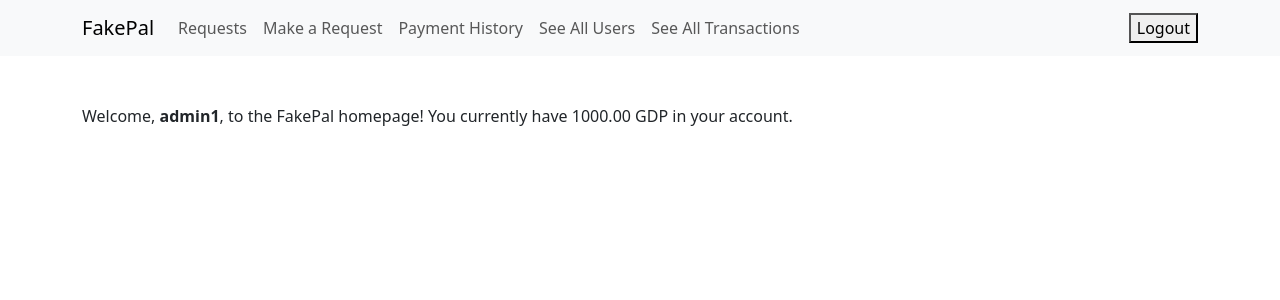
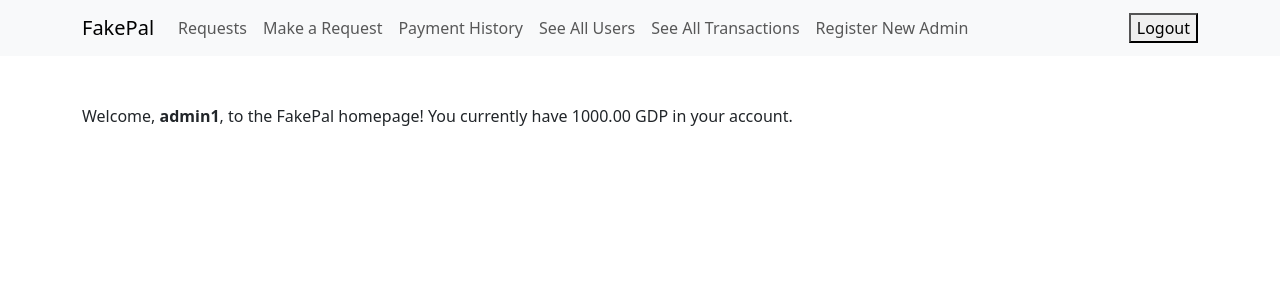
Before and after one commit to tnaccarato/Fakepal, a Django app: page /webapps2024/home/ in a window 1280 px wide. Shown: the top 300 px of the page. Run offline with Django 5.2, Linux system fonts and the light colour scheme; a user stored in the database is signed in; data comes from the database, SQL or seed files in the repository; both versions use the stored data as it was after the commit.

Commit message:
Add register new admin to navbar

```diff
--- a/templates/base.html
+++ b/templates/base.html
@@ -44,6 +44,9 @@
                         <li class="nav-item">
                             <a class="nav-link" href="{% url 'payapp:admin_all_transactions' %}">See All Transactions</a>
                         </li>
+                        <li class="nav-item">
+                            <a class="nav-link" href="{% url 'register:admin_register' %}"> Register New Admin</a>
+                        </li>
                     </ul>
                 </div>
                 {% endif %}
```
Also changed, not shown: webapps.db.
